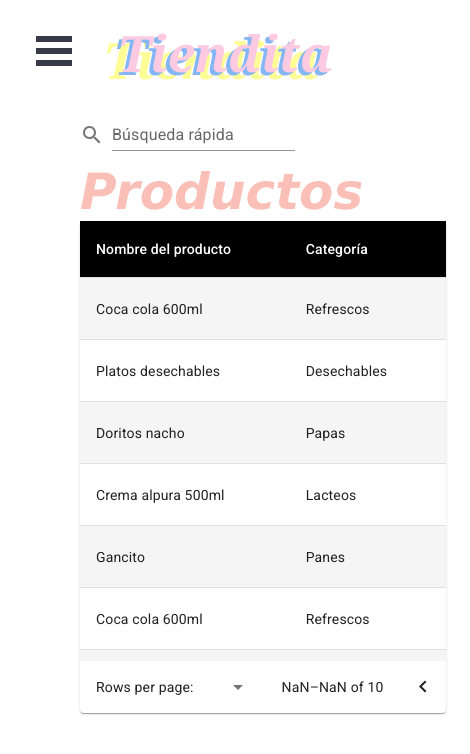
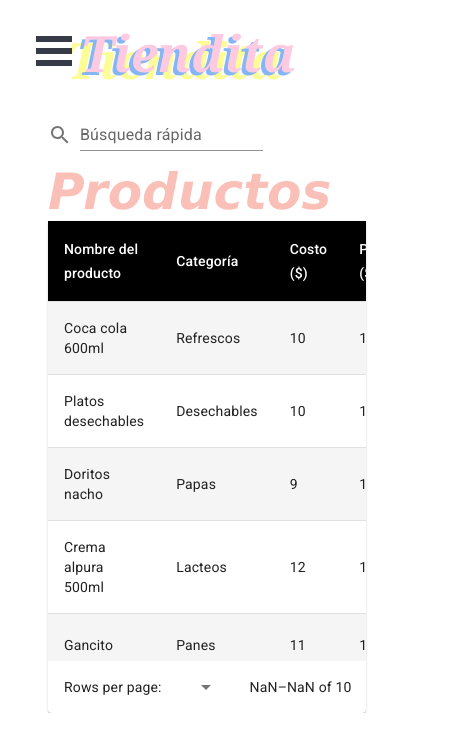
Before and after one commit to cofy43/front-tiendita, a React (Create React App) app: page / in a window 390 px wide. Shown: the top 754 px of the page, 470 px wide, since content can reach past the window. Built offline with nearby package versions, Linux system fonts and the light colour scheme.

Commit message:
hidden overflow on mobile viwe

```diff
--- a/src/components/productos/Productos.js
+++ b/src/components/productos/Productos.js
@@ -44,11 +44,11 @@ function Productos() {
     createData("Doritos nacho", "Papas", 9, 14, 3),
     createData("Crema alpura 500ml", "Lacteos", 12, 17, 4),
     createData("Gancito", "Panes", 11, 15, 6),
-    createData("Coca cola 600ml", "Refrescos", 10, 16, 1),
-    createData("Platos desechables", "Desechables", 10, 12, 2),
-    createData("Doritos nacho", "Papas", 9, 14, 3),
-    createData("Crema alpura 500ml", "Lacteos", 12, 17, 4),
-    createData("Gancito", "Panes", 11, 15, 6),
+    createData("Coca cola 600ml", "Refrescos", 10, 16, 7),
+    createData("Platos desechables", "Desechables", 10, 12, 8),
+    createData("Doritos nacho", "Papas", 9, 14, 9),
+    createData("Crema alpura 500ml", "Lacteos", 12, 17, 10),
+    createData("Gancito", "Panes", 11, 15, 11),
   ];
 
   return (
@@ -56,7 +56,7 @@ function Productos() {
       <h1 className="subTitle">Productos</h1>
       <Paper sx={{ width: "100%" }}>
         <TableContainer sx={{ maxHeight: 440 }}>
-          <Table stickyHeader sx={{ minWidth: 700 }} aria-label="sticky table">
+          <Table stickyHeader sx={{ minWidth: 100 }} aria-label="sticky table">
             <TableHead>
               <TableRow>
                 <StyledTableCell>Nombre del producto</StyledTableCell>
--- a/src/layouts/Main.js
+++ b/src/layouts/Main.js
@@ -25,7 +25,7 @@ function Main() {
         <div className="sidebar">
           <Sidebar />
         </div>
-        <div className="content">
+        <div className="content" style={ breakpoint ? {paddingLeft: '3rem'}: {paddingLeft: '5rem'}}>
           <nav>
             <Box sx={{ flexGrow: 1 }}>
               <Grid
--- a/src/layouts/main.css
+++ b/src/layouts/main.css
@@ -8,10 +8,10 @@
 }
 
 .content {
-    padding-left: 5rem;
     padding-top: 1.2rem;
     height: fit-content;
     width: 100%;
+    overflow-x: hidden;
 }
 
 nav {
```
